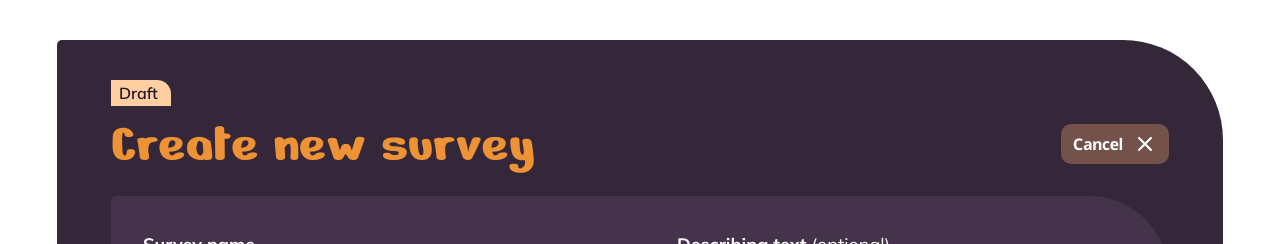
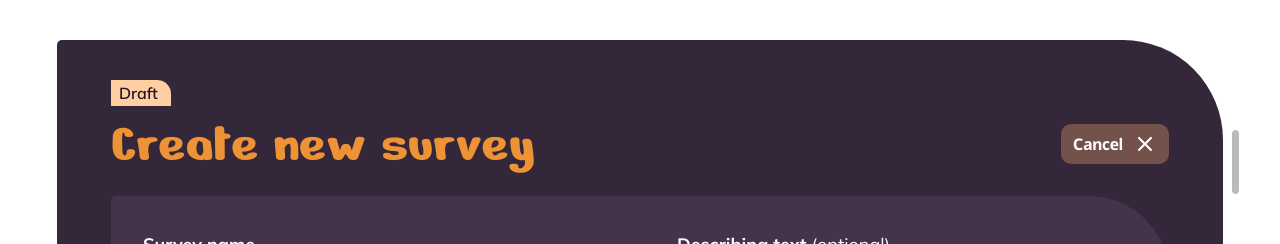
Before and after one commit to BilalAcil/PollApp, an Angular app in the folder poll-app/: page / in a window 1280 px wide. Both pictures are taken after a click on the button "New survey". Shown: the top 244 px of the page. Built offline with nearby package versions, Linux system fonts and the light colour scheme; no server answers; the database is empty.

Commit message:
Scroll-thumb

```diff
--- a/poll-app/src/app/components/create-survey-dialog/create-survey-dialog.html
+++ b/poll-app/src/app/components/create-survey-dialog/create-survey-dialog.html
@@ -1,5 +1,6 @@
 <div class="backdrop">
-  <div class="panel">
+  <div class="panel-wrap">
+    <div class="panel" #panelViewport>
       @if (createdSurveyId(); as id) {
         <div class="confirm-toast">
           <p>{{ translate.t('createSurvey.publishedMessage') }}</p>
@@ -50,7 +51,9 @@
                 <label class="field deadline-field">
                   <span class="field-label"
                     >{{ translate.t('createSurvey.deadlineLabel') }}
-                  <span class="optional-suffix">{{ translate.t('createSurvey.optionalSuffix') }}</span></span
+                    <span class="optional-suffix">{{
+                      translate.t('createSurvey.optionalSuffix')
+                    }}</span></span
                   >
                   <span class="field-row">
                     <input
@@ -81,7 +84,9 @@
             <label class="field description-field">
               <span class="field-label"
                 >{{ translate.t('createSurvey.descriptionLabel') }}
-              <span class="optional-suffix">{{ translate.t('createSurvey.optionalSuffix') }}</span></span
+                <span class="optional-suffix">{{
+                  translate.t('createSurvey.optionalSuffix')
+                }}</span></span
               >
               <span class="field-row">
                 <textarea
@@ -103,12 +108,16 @@
             @for (question of draft().questions; track question.id; let i = $index) {
               <div class="question-block">
                 <div class="question-head">
-                <span class="field-label">{{ i + 1 }}. {{ translate.t('createSurvey.questionLabel') }}</span>
+                  <span class="field-label"
+                    >{{ i + 1 }}. {{ translate.t('createSurvey.questionLabel') }}</span
+                  >
                   <button
                     type="button"
                     class="icon-btn delete-btn"
                     [attr.aria-label]="
-                    i === 0 ? translate.t('createSurvey.clearQuestion') : translate.t('createSurvey.deleteQuestion')
+                      i === 0
+                        ? translate.t('createSurvey.clearQuestion')
+                        : translate.t('createSurvey.deleteQuestion')
                     "
                     (click)="onDeleteQuestion(i, question.id)"
                   ></button>
@@ -123,7 +132,11 @@
 
                 <div class="answers-head">
                   <span class="field-label">{{
-                  translate.t(question.allowMultiple ? 'createSurvey.answersLabel' : 'createSurvey.answerLabel')
+                    translate.t(
+                      question.allowMultiple
+                        ? 'createSurvey.answersLabel'
+                        : 'createSurvey.answerLabel'
+                    )
                   }}</span>
                   <span class="allow-multiple">
                     <input
@@ -173,7 +186,9 @@
                       </button>
                     }
                     @if (question.options.length > 2) {
-                    <span class="max-answers-hint">{{ translate.t('createSurvey.maxAnswersHint') }}</span>
+                      <span class="max-answers-hint">{{
+                        translate.t('createSurvey.maxAnswersHint')
+                      }}</span>
                     }
                   </div>
                 }
@@ -204,4 +219,6 @@
         </div>
       }
     </div>
+    <app-scroll-thumb class="panel-thumb" [viewport]="panelViewport" variant="image" [topInset]="90" />
   </div>
+</div>
--- a/poll-app/src/app/components/create-survey-dialog/create-survey-dialog.scss
+++ b/poll-app/src/app/components/create-survey-dialog/create-survey-dialog.scss
@@ -10,8 +10,13 @@
   overflow-y: auto;
 }
 
+.panel-wrap {
+  position: relative;
+  max-width: 100%;
+  max-height: 90vh;
+}
+
 .panel {
-  position: relative;
   width: 1166px;
   height: 844px;
   max-width: 100%;
@@ -29,6 +34,14 @@
 
 .panel::-webkit-scrollbar {
   display: none;
+}
+
+.panel-thumb {
+  position: absolute;
+  top: 0;
+  right: -16px;
+  width: 0.5rem;
+  height: 100%;
 }
 
 .panel-header {
@@ -585,11 +598,21 @@ button span {
     padding: 0;
   }
 
+  .panel-wrap {
+    max-height: 100vh;
+    width: 100%;
+    height: 100%;
+  }
+
   .panel {
     max-height: 100vh;
     height: 100%;
     padding: 1.5rem 1rem;
     border-radius: 0;
+  }
+
+  .panel-thumb {
+    display: none;
   }
 
   .fields {
--- a/poll-app/src/app/components/create-survey-dialog/create-survey-dialog.ts
+++ b/poll-app/src/app/components/create-survey-dialog/create-survey-dialog.ts
@@ -13,6 +13,7 @@ import { Router } from '@angular/router';
 import { CategorySelect } from '../category-select/category-select';
 import { CreateSurveyDialogState } from '../../core/create-survey-dialog-state';
 import { optionLetter } from '../../core/option-letter';
+import { ScrollThumb } from '../scroll-thumb/scroll-thumb';
 import { SurveyApi } from '../../core/survey-api';
 import { Translate } from '../../core/translate';
 import { NewSurvey, NewSurveyQuestion } from '../../models/survey.model';
@@ -81,7 +82,7 @@ function toNewSurveyQuestion(question: DraftQuestion): NewSurveyQuestion {
  */
 @Component({
   selector: 'app-create-survey-dialog',
-  imports: [CategorySelect],
+  imports: [CategorySelect, ScrollThumb],
   templateUrl: './create-survey-dialog.html',
   styleUrl: './create-survey-dialog.scss',
 })
--- a/poll-app/src/app/components/scroll-thumb/scroll-thumb.ts
+++ b/poll-app/src/app/components/scroll-thumb/scroll-thumb.ts
@@ -29,6 +29,7 @@ const THUMB_HEIGHT_PX = 64;
 export class ScrollThumb {
   readonly viewport: InputSignal<HTMLElement | null> = input<HTMLElement | null>(null);
   readonly variant: InputSignal<'solid' | 'image'> = input<'solid' | 'image'>('solid');
+  readonly topInset: InputSignal<number> = input<number>(0);
 
   private readonly scrollTop: WritableSignal<number> = signal(0);
   private readonly clientHeight: WritableSignal<number> = signal(0);
@@ -96,18 +97,18 @@ export class ScrollThumb {
 
   /** The thumb's fixed pixel height, capped by the track's own height. */
   private computeThumbHeight(): number {
-    return Math.min(THUMB_HEIGHT_PX, this.clientHeight());
+    return Math.min(THUMB_HEIGHT_PX, this.clientHeight() - this.topInset());
   }
 
   /** Computes the thumb's pixel offset from the top of the track. */
   private computeThumbTop(): number {
-    const track = this.clientHeight();
-    const maxScroll = this.scrollHeight() - track;
+    const track = this.clientHeight() - this.topInset();
+    const maxScroll = this.scrollHeight() - this.clientHeight();
     if (maxScroll <= 0) {
-      return 0;
+      return this.topInset();
     }
     const travel = track - this.thumbHeight();
-    return (this.scrollTop() / maxScroll) * travel;
+    return this.topInset() + (this.scrollTop() / maxScroll) * travel;
   }
 
   /** Moves the viewport's scroll position to follow a drag to clientY. */
```
Lines whose indentation alone changed are shown as unchanged.
